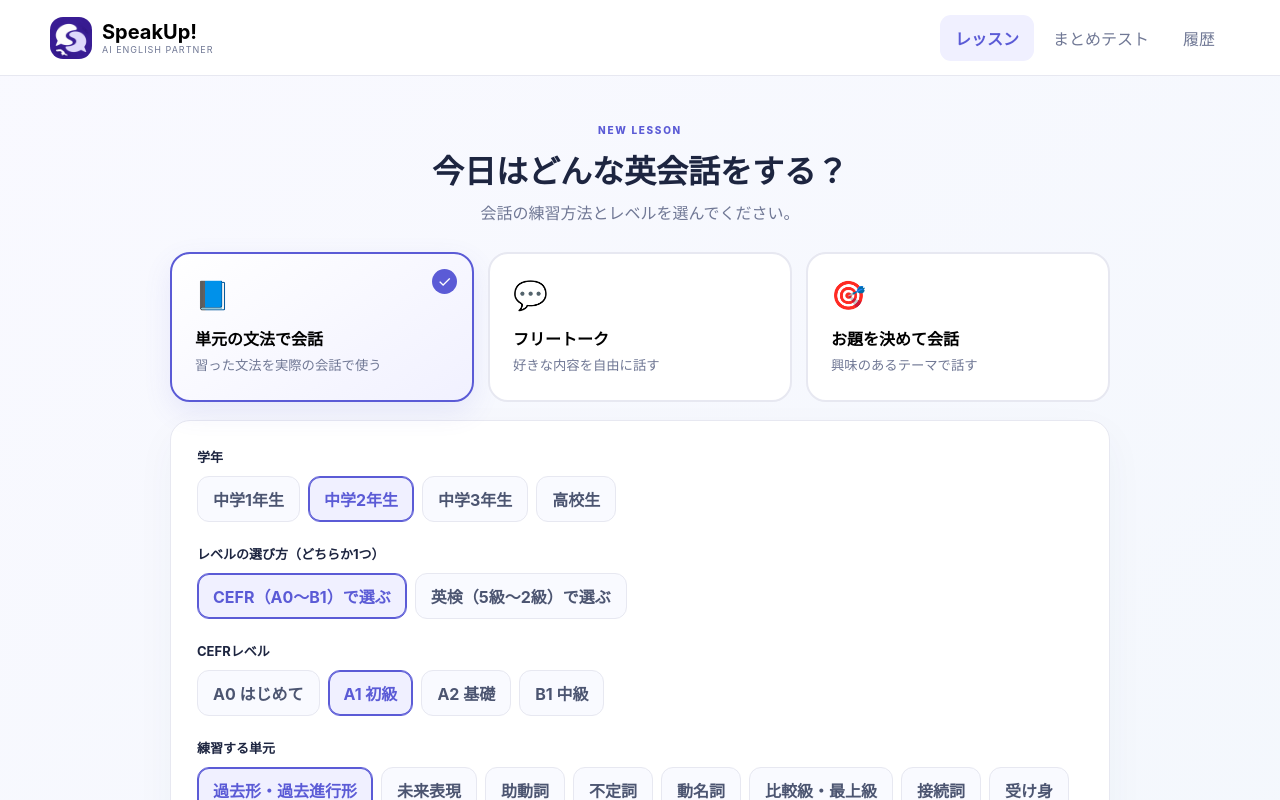
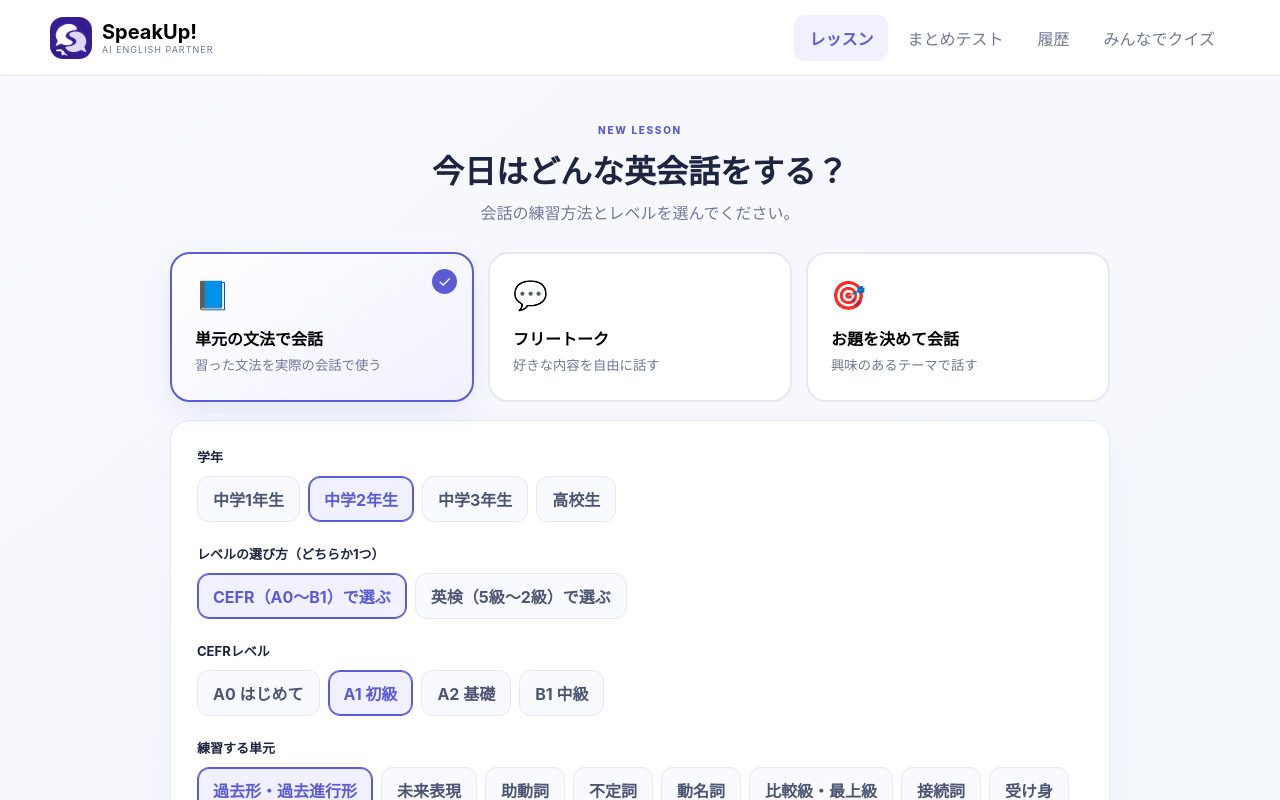
Before and after one commit to atyufumi0424-cyber/eikaiwaapp, a Next.js app: page / in a window 1280 px wide. Shown: the top 800 px of the page. Built offline with nearby package versions, Linux system fonts and the light colour scheme.

Commit message:
Link multiplayer quiz from SpeakUp navigation

```diff
--- a/app/page.tsx
+++ b/app/page.tsx
@@ -291,6 +291,7 @@ export default function Home() {
           <button className={tab === "lesson" ? "on" : ""} onClick={() => setTab("lesson")}>レッスン</button>
           <button className={tab === "test" ? "on" : ""} onClick={() => setTab("test")}>まとめテスト</button>
           <button className={tab === "history" ? "on" : ""} onClick={() => setTab("history")}>履歴</button>
+          <button onClick={() => { window.location.href = "/group"; }}>みんなでクイズ</button>
         </nav>
       </header>
 
```
